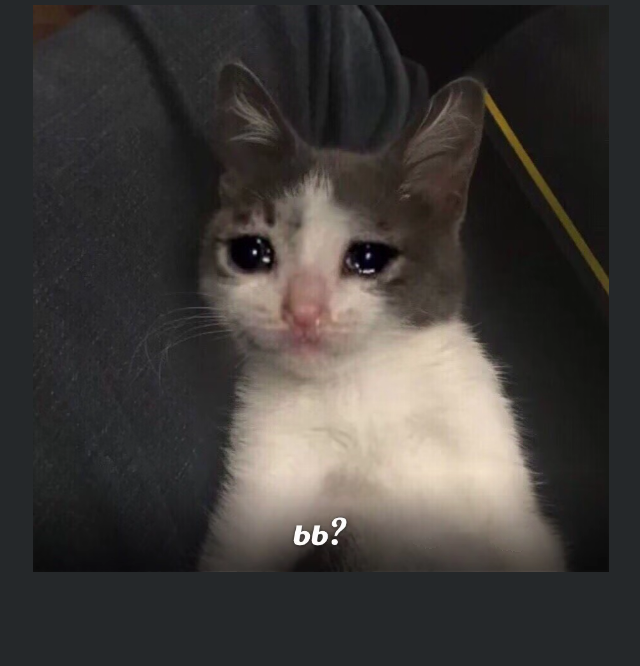
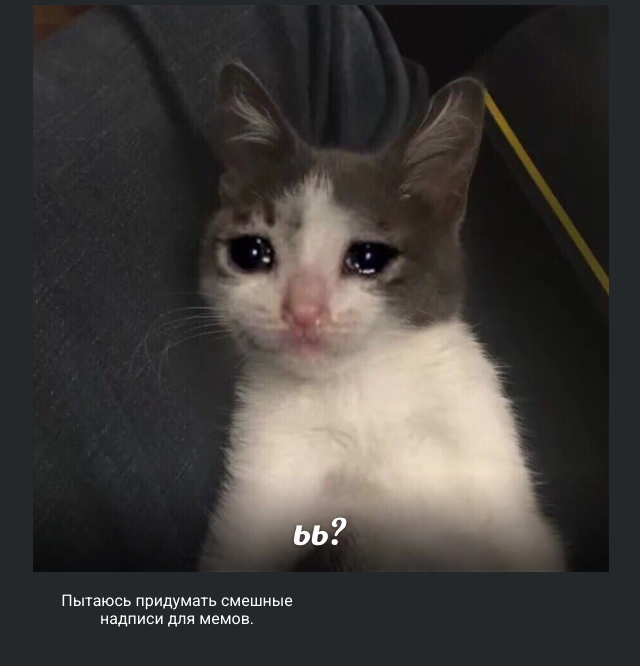
Before and after one commit to TheMrCrowley/cssMemSlider, a plain HTML site: page cssMemSlider/index.html in a window 1280 px wide. Shown: the whole page, without its empty margins (319-959 px from the left). Drawn offline with Linux system fonts and the light colour scheme.

Commit message:
feat: add slider controls markup and styles (Fri, Oct 15, 2021 10:50:00 PM)

```diff
--- a/cssMemSlider/css/style.css
+++ b/cssMemSlider/css/style.css
@@ -63,3 +63,46 @@ input {
     background: url(../assets/end.avif) center no-repeat;
     background-size: contain;
 }
+
+/* Slider controls */
+.slider__controls-wrapper {
+    display: flex;
+    justify-content: space-between;
+    margin-top: 1em;
+}
+
+.slider__titels-wrapper {
+    width: 50%;
+    overflow: hidden;
+}
+
+.slider__titles {
+    position: relative;
+    display: flex;
+    justify-content: space-between;
+    width: 500%;
+}
+
+.slider__descr {
+    width: 20%;
+    float: left;
+    font-size: 1rem;
+}
+
+.slider__controls_active {
+    display: flex;
+    justify-content: space-between;
+    align-self: center;
+    text-align: center;
+    width: 25%;
+    transform: skew(-25deg);
+}
+
+.slider__controls_active .slider__label {
+    display: inline-block;
+    width: 2rem;
+    height: 2rem;
+    background-color: transparent;
+    transition: 0.5s all;
+    cursor: pointer;
+}
--- a/cssMemSlider/index.html
+++ b/cssMemSlider/index.html
@@ -31,6 +31,34 @@
                 </div>
             </div>
         </div>
+        <div class="slider__controls-wrapper">
+            <div class="slider__titels-wrapper">
+                <div class="slider__titles">
+                    <div class="slider__descr">
+                        Пытаюсь придумать смешные надписи для мемов.
+                    </div>
+                    <div class="slider__descr">
+                        Когда после написания таска думаешь его порефакторить.
+                    </div>
+                    <div class="slider__descr">
+                        Это я проверяю работы на кросс-чеке.
+                    </div>
+                    <div class="slider__descr">
+                        Когда получил результат за тест по медиазапросам.
+                    </div>
+                    <div class="slider__descr">
+                        Нет, это всего лишь конец слайдера.
+                    </div>
+                </div>
+            </div>
+            <div class="slider__controls_active">
+                <label for="meme1" class="slider__label"></label>
+                <label for="meme2" class="slider__label"></label>
+                <label for="meme3" class="slider__label"></label>
+                <label for="meme4" class="slider__label"></label>
+                <label for="meme5" class="slider__label"></label>
+            </div>
+        </div>
     </div>
 </body>
 </html>
```
